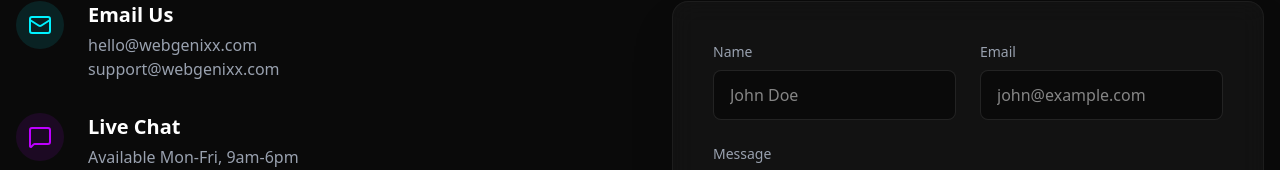
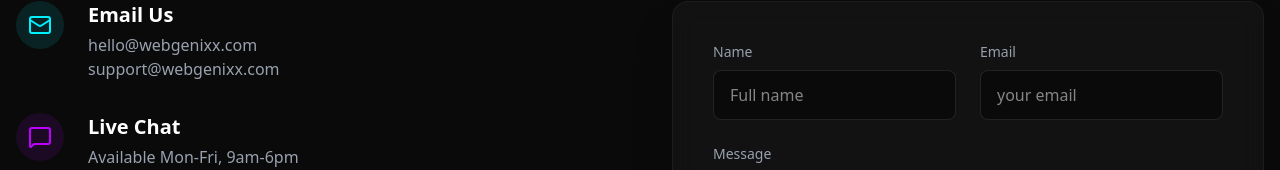
Before and after one commit to sagar-6435/webgenixx, a Next.js app in the folder frontend/: page /contact in a window 1280 px wide. Shown: the part 291-461 px from the top of the page. Built offline with nearby package versions, Linux system fonts and the light colour scheme.

Commit message:
update contact form placeholders

```diff
--- a/frontend/app/contact/page.tsx
+++ b/frontend/app/contact/page.tsx
@@ -110,7 +110,7 @@
                       value={formData.name}
                       onChange={(e) => setFormData({...formData, name: e.target.value})}
                       className="w-full bg-dark border border-white/10 rounded-lg py-3 px-4 text-white focus:border-primary outline-none transition-all"
-                      placeholder="John Doe"
+                      placeholder="Full name"
                     />
                   </div>
                   <div>
@@ -121,7 +121,7 @@
                       value={formData.email}
                       onChange={(e) => setFormData({...formData, email: e.target.value})}
                       className="w-full bg-dark border border-white/10 rounded-lg py-3 px-4 text-white focus:border-primary outline-none transition-all"
-                      placeholder="john@example.com"
+                      placeholder="your email"
                     />
                   </div>
                 </div>
```
